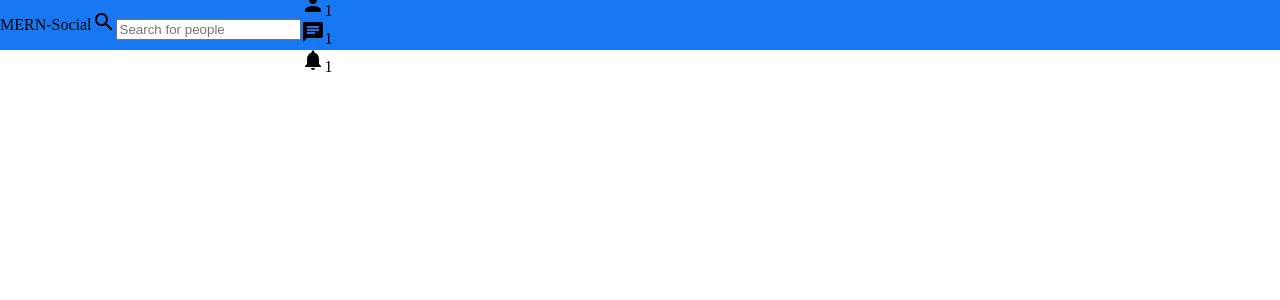
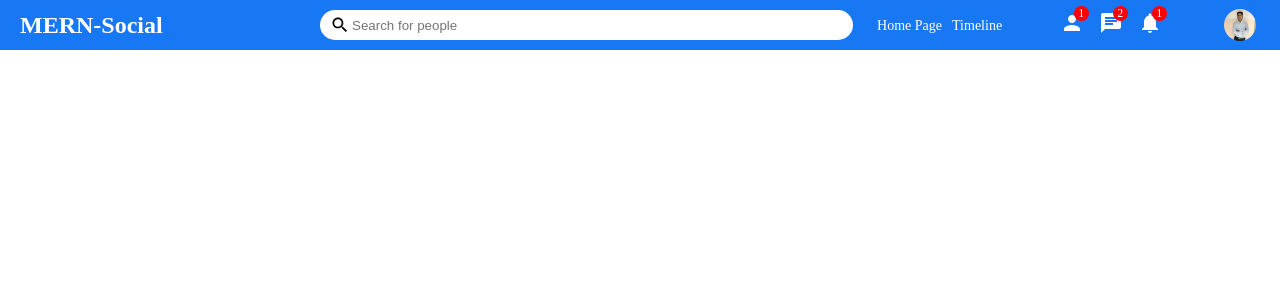
Before and after one commit to Pratik22jdv/MERN-Social-Media, a React (Create React App) app in the folder mern-social-media/: page / in a window 1280 px wide. Shown: the top 300 px of the page. Built offline with nearby package versions, Linux system fonts and the light colour scheme.

Commit message:
Topbar styling

```diff
--- a/mern-social-media/src/components/Topbar.jsx
+++ b/mern-social-media/src/components/Topbar.jsx
@@ -15,8 +15,8 @@
 
             <div className="topbarCenter">
                 <div className="searchbar">
-                    <SearchIcon />
-                    <input placeholder="Search for people"/>
+                    <SearchIcon className="searchIcon" />
+                    <input className="searchInput" placeholder="Search for people" />
                 </div>
             </div>
 
@@ -25,19 +25,22 @@
                     <span className="topbarLink">Home Page</span>
                     <span className="topbarLink">Timeline</span>
                 </div>
-                <div className="topbarIcon">
+                <div className="topbarIcons">
+                    <div className="topbarIconItem">
                         <PersonIcon />
                         <span className="topbarIconBadge">1</span>
                     </div>
-                <div className="topbarIcon">
+                    <div className="topbarIconItem">
                         <ChatIcon />
-                <span className="topbarIconBadge">1</span>
+                        <span className="topbarIconBadge">2</span>
                     </div>
-                <div className="topbarIcon">
+                    <div className="topbarIconItem">
                         <NotificationsIcon />
                         <span className="topbarIconBadge">1</span>
                     </div>
                 </div>
+                <img src="/assets/person/1.jpg" alt="" className="topbarImg"/>
+            </div>
         </div>
     );
 }
--- a/mern-social-media/src/components/topbar.css
+++ b/mern-social-media/src/components/topbar.css
@@ -7,3 +7,89 @@
   position: sticky;
   top: 0;
 }
+
+.topbarLeft {
+  flex: 3;
+}
+
+.topbarCenter {
+  flex: 5;
+}
+
+.topbarRight {
+  flex: 4;
+  display: flex;
+  align-items: center;
+  justify-content: space-around;
+  color: white;
+}
+
+.logo {
+  font-size: 24px;
+  margin-left: 20px;
+  font-weight: bold;
+  color: white;
+  cursor: pointer;
+}
+
+.searchbar {
+  width: 100%;
+  height: 30px;
+  background-color: white;
+  border-radius: 30px;
+  display: flex;
+  align-items: center;
+}
+
+.searchIcon {
+  font-size: 20px !important;
+  margin-left: 10px;
+}
+
+.searchInput {
+  border: none;
+  width: 70%;
+}
+
+.searchInput:focus {
+  outline: none;
+}
+
+.topbarLink {
+  margin-right: 10px;
+  font-size: 14px;
+  cursor: pointer;
+}
+
+.topbarIcons {
+  display: flex;
+}
+
+.topbarIconItem {
+  margin-right: 15px;
+  cursor: pointer;
+  position: relative;
+}
+
+.topbarIconBadge {
+  width: 15px;
+  height: 15px;
+  background-color: red;
+  border-radius: 50%;
+  color: white;
+  position: absolute;
+  top: -5px;
+  right: -5px;
+  display: flex;
+  align-items: center;
+  justify-content: center;
+  font-size: 12px;
+}
+
+.topbarImg {
+  width: 32px;
+  height: 32px;
+  border-radius: 50%;
+  object-fit: cover;
+  cursor: pointer;
+}
```
Also changed, not shown: mern-social-media/public/assets/person/1.jpg (added). Lines whose indentation alone changed are shown as unchanged.
